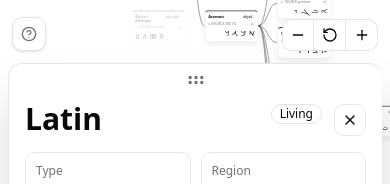
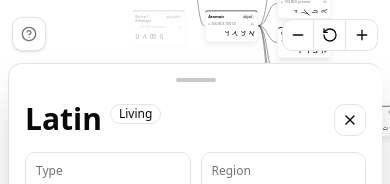
Before and after one commit to sichengchen/world-of-scripts, a React (Vite) app: page / in a window 390 px wide. Shown: the part 376-560 px from the top of the page. Built offline with nearby package versions, Linux system fonts and the light colour scheme; a web font is replaced by a local one.

Commit message:
fix: refine mobile inspector header

```diff
--- a/src/App.tsx
+++ b/src/App.tsx
@@ -22,7 +22,6 @@ import {
   Filter,
   Github,
   GitBranch,
-  GripHorizontal,
   Info,
   MessageSquare,
   Minus,
@@ -1183,13 +1182,13 @@ function Inspector({
         onPointerDown={handleSheetPointerDown}
         onPointerUp={handleSheetPointerUp}
       >
-        <GripHorizontal className="size-5" aria-hidden="true" />
+        <span className="h-1 w-10 rounded-full bg-muted-foreground/40" aria-hidden="true" />
       </button>
       <ScrollArea className="h-full min-h-0">
       <div className="flex flex-col gap-4 p-4 max-[820px]:pb-8 max-[820px]:pt-2">
       <div className="flex items-start justify-between gap-3">
         <div className="min-w-0 flex-1">
-          <div className="flex items-start justify-between gap-3">
+          <div className="flex items-start justify-between gap-3 max-[820px]:justify-start max-[820px]:gap-2">
             <h2 className="min-w-0 text-3xl font-semibold leading-none">{script.name}</h2>
             <Badge variant="outline" className="shrink-0">{capitalize(script.status)}</Badge>
           </div>
```
